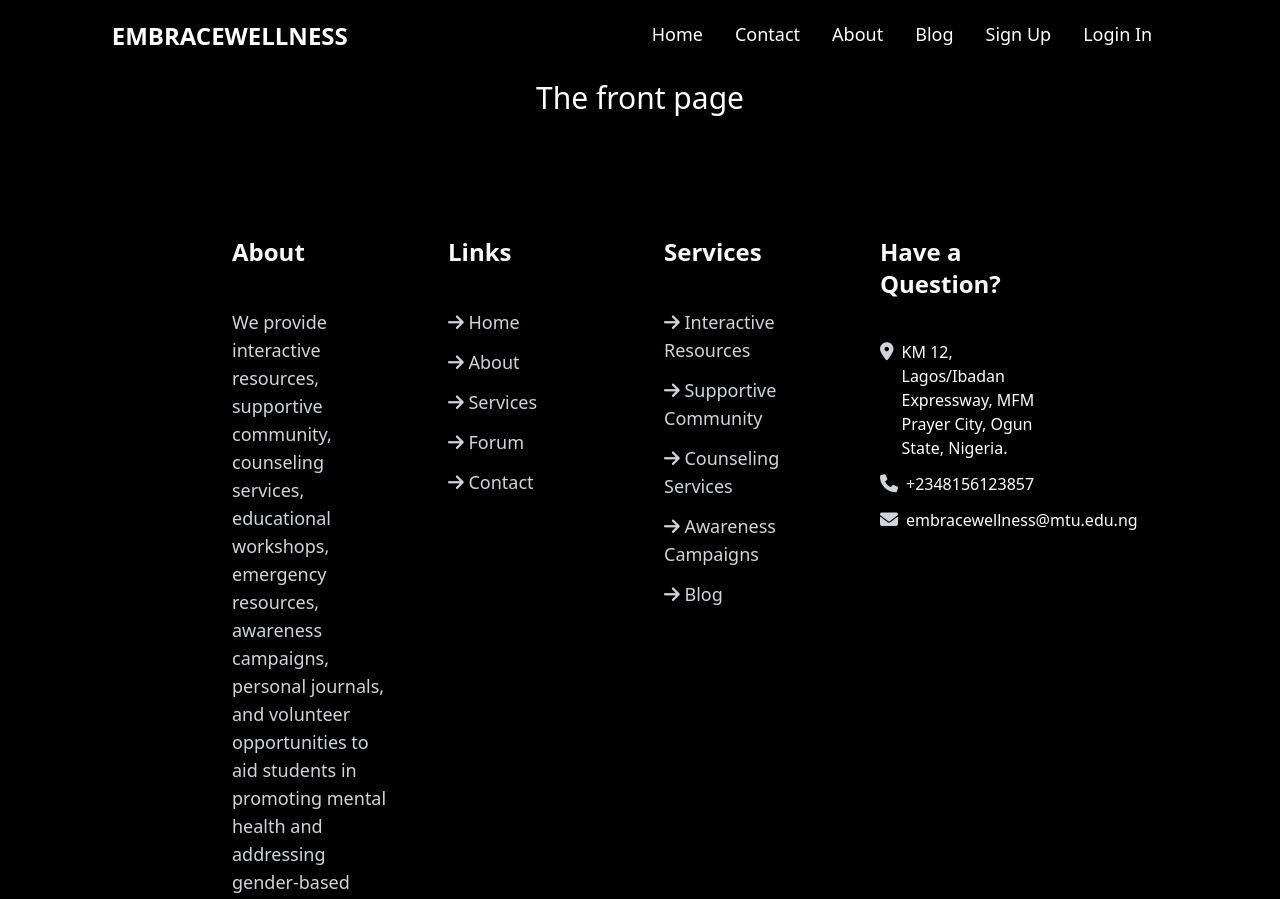
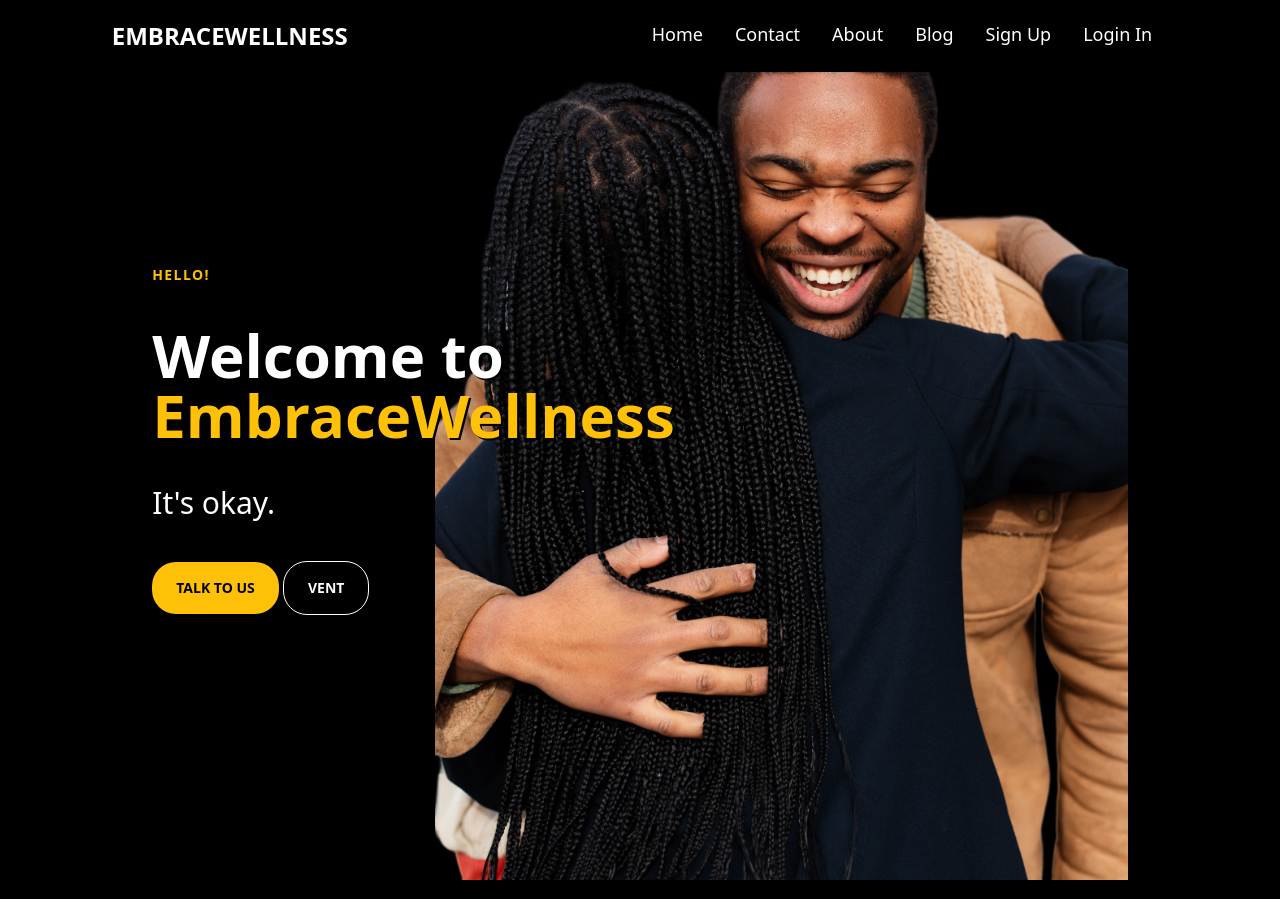
Before and after one commit to kingtroga/EmbraceWellness, a Django app: page / in a window 1280 px wide. Shown: the top 899 px of the page. Run offline with Django 5.2, Linux system fonts and the light colour scheme; some libraries are stand-ins or nearby versions.

Commit message:
About (Front page)

```diff
--- a/core/templates/core/base.html
+++ b/core/templates/core/base.html
@@ -19,7 +19,7 @@
     </script>
 </head>
 <body class="bg-black font-sans text-white">
-    <nav class="xl:fixed xl:w-full xl:flex xl:justify-center xl:space-x-72 p-5 bg-black text-white shadow">
+    <nav class="xl:fixed xl:w-full xl:flex xl:justify-center xl:space-x-72 p-5 bg-black  text-white shadow">
       <div class="flex items-center justify-between cursor-pointer uppercase text-2xl ">
         <span class="font-extrabold hover:text-mustard">
           embracewellness
@@ -39,7 +39,7 @@
     </nav>
     {% block content %}
     {% endblock %}
-    <footer class="xl:mx-52 flex flex-col items-start xl:flex-row  xl:justify-center xl:space-x-2 ">
+    <footer class=" xl:mx-52 flex flex-col items-start xl:flex-row  xl:justify-center xl:space-x-2 ">
 
       <div class="py-10 px-6 text-left flex flex-col space-y-10 xl:w-1/4 w-auto" >
           <h3 class="text-2xl  text-[#f8f9fa] font-bold">About</h3>
--- a/core/templates/core/index.html
+++ b/core/templates/core/index.html
@@ -1,7 +1,53 @@
 {% extends 'core/base.html' %}
+{% load static %}
 
 {% block title %} Welcome {% endblock %}
 
 {% block content %}
-    <p class="text-3xl p-20 text-center">The front page</p>
+    <div class="text-white flex flex-col  transition-all ease-in duration-500 lg:flex-row mx-auto justify-center lg:text-left  mx-auto items-center -space-y-[10rem]">
+        <div style="text-shadow: 2px 2px #000;" class="flex flex-col lg:text-left items-start space-y-10 lg:-mb-0 lg:py-0 sm:py-[10rem] py-[10rem] -mb-[30rem] sm:-mb-[40rem] lg:-mb-0-mr-[10rem]  lg:-mr-[15rem] lg:-mr-[10rem]">
+            <p class="uppercase text-mustard font-semibold text-sm tracking-widest">hello!</p>
+            <h1 class="sm:text-6xl  text-4xl font-extrabold">
+                Welcome to <br>
+                <span class="text-mustard">EmbraceWellness</span>
+            </h1>
+            <p class="sm:text-3xl text-2xl">It's okay.</p>
+            <div>
+                <button class="uppercase font-semibold text-sm px-6 py-4 bg-mustard text-black rounded-3xl">
+                    talk to us
+                </button>
+                <button class="uppercase font-semibold text-sm px-6 py-4 bg-black text-white rounded-3xl border border-white">
+                    vent
+                </button>
+            </div>
+        </div>
+        <div class="z-[-1]">
+            <img src="{% static 'images/bg_1.png' %}" class=" h-[38rem] sm:h-[45rem] lg:h-[50rem] md:h-[60rem] xl:h-[65rem] w-auto" alt="a warm embrace">
+        </div>
+    </div>
+    <div class="m-10">
+        <div class="flex flex-row justify-center items-center">
+            <div class="lg:block hidden">
+                <img src="{% static 'images/bg_2.png' %}" class="h-auto w-[120rem]" alt="">
+            </div>
+            <div>
+                <h1 class="sm:text-5xl text-4xl font-bold">About Us</h1>
+                <p class=" sm:text-9xl  text-7xl text-[#343a40]  font-extrabold -mt-[2rem] -ml-[2rem]">About</p>
+                <p class="text-lg -mt-[2rem] mb-6">We provide interactive resources, supportive community, counseling services, educational workshops, emergency resources, awareness campaigns, personal journals, and volunteer opportunities to aid students in promoting mental health and addressing gender-based violence.</p>
+                <p class="text-2xl">
+                    <span class="text-mustard font-semibold">
+                        5
+                    </span> Professional Counsellors Available
+                </p>
+                <button class="uppercase font-semibold text-sm px-6 py-4 bg-mustard text-black rounded-3xl my-6">
+                    talk to us
+                </button>
+
+            </div>
+        </div>
+
+
+    </div>
+
+
 {% endblock %}
```
Also changed, not shown: static/images/bg_1.png (added), 1 other file.
